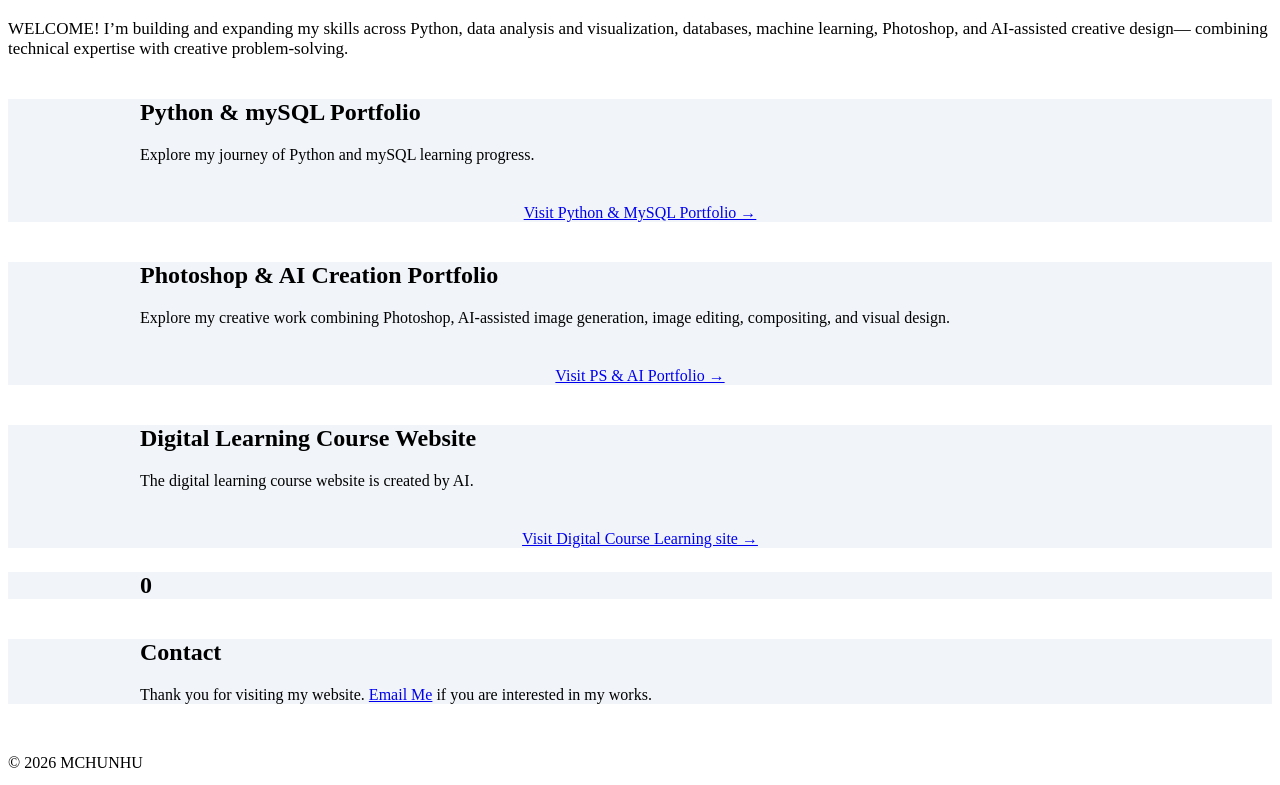
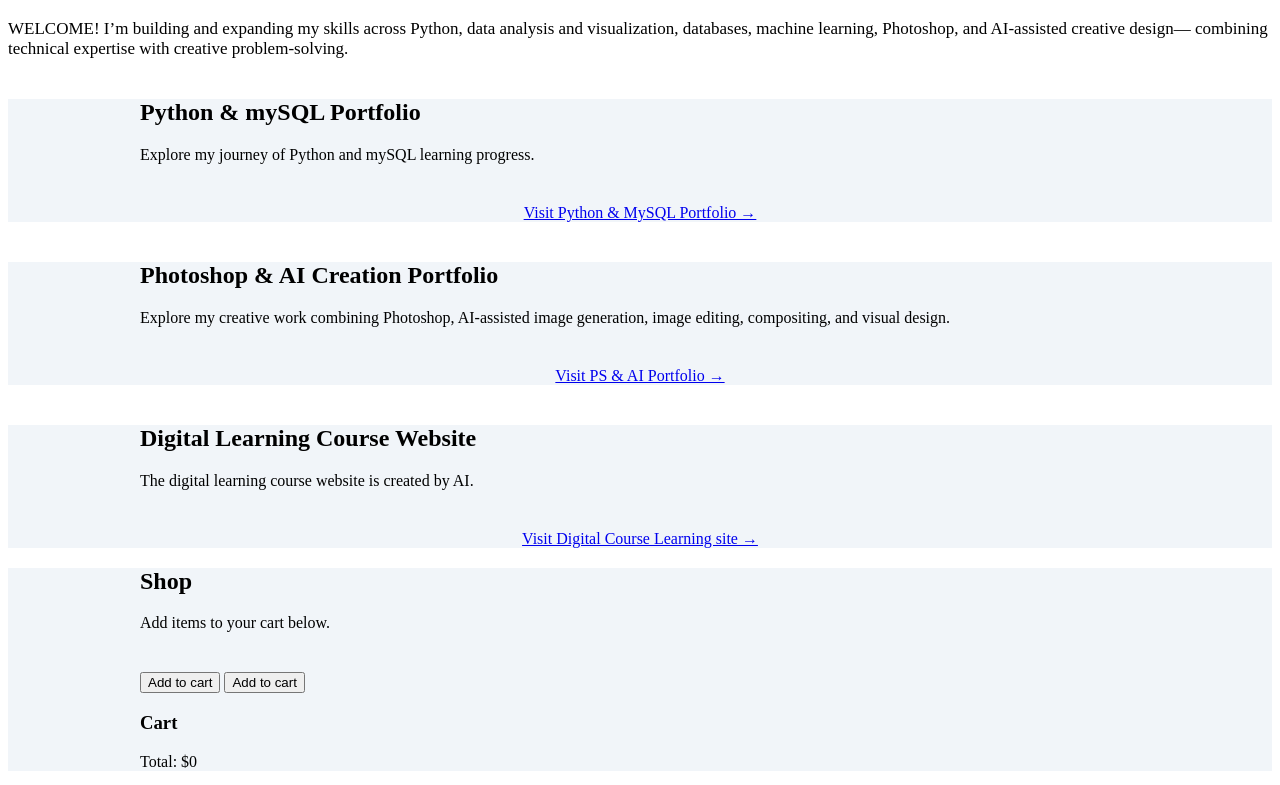
Before and after one commit to sgiphu/sgiphu.github.io, a plain HTML site: page index.html in a window 1280 px wide. Shown: the part 128-913 px from the top of the page. Drawn offline with Linux system fonts and the light colour scheme.

Commit message:
index1114-5.html

```diff
--- a/index.html
+++ b/index.html
@@ -194,16 +194,16 @@
 
 <section id="shop" class="section creative-section">
 
-    <h2 data-i18n="shop_title>Shop</h2>
+    <h2>Shop</h2>
 
-    <p class="section-intro" data-i18n="shop_title>Add items to your cart below.</p>
+    <p class="section-intro">Add items to your cart below.</p>
 
-    <button class="add" data-id="p1" data-name="Product 1" data-price="299" data-i18n="shop_titlev>Add to cart</button>
-    <button class="add" data-id="p2" data-name="Product 2" data-price="499" data-i18n="shop_title>Add to cart</button>
+    <button class="add" data-id="p1" data-name="Product 1" data-price="299">Add to cart</button>
+    <button class="add" data-id="p2" data-name="Product 2" data-price="499">Add to cart</button>
 
-    <h3 data-i18n="shop_title>Cart</h3>
+    <h3>Cart</h3>
     <ul id="cart"></ul>
-    <p data-i18n="shop_title>Total: $<span id="total">0</span></p>
+    <p>Total: $<span id="total">0</span></p>
 
 </section>
 
```
